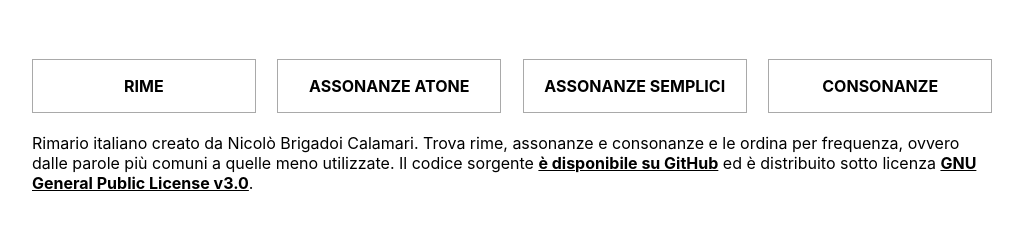
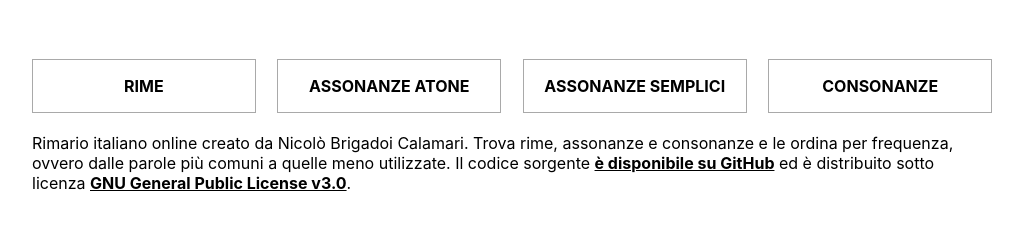
Before and after one commit to nibrica/Super-Rimario-Italiano, a plain HTML site: page web/index.html in a window 1280 px wide. Shown: the part 138-368 px from the top of the page, without its empty margins (128-1151 px from the left). Drawn offline with Linux system fonts and the light colour scheme.

Commit message:
Added 'online' keyword

```diff
--- a/web/index.html
+++ b/web/index.html
@@ -24,7 +24,7 @@ along with this program.  If not, see <https://www.gnu.org/licenses/>.
     <meta charset="UTF-8">
     <meta name="viewport" content="width=device-width, initial-scale=1.0">
     <meta name="author" content="Nicolò Brigadoi Calamari">
-    <meta name="description" content="Rimario italiano creato da Nicolò Brigadoi Calamari. Trova rime, assonanze e consonanze.">
+    <meta name="description" content="Rimario italiano online. Trova rime, assonanze e consonanze.">
     <link rel="stylesheet" href="styles.css">
     <title>Super Rimario Italiano</title>
 </head>
@@ -73,7 +73,7 @@ along with this program.  If not, see <https://www.gnu.org/licenses/>.
     </div>
     <button id="share-button" onclick="SharePage()">🌐&nbsp;Condividi</button>
     <footer class="software-info">
-        Rimario italiano creato da Nicolò Brigadoi Calamari.
+        Rimario italiano online creato da Nicolò Brigadoi Calamari.
         Trova rime, assonanze e consonanze e le ordina per frequenza,
         ovvero dalle parole più comuni a quelle meno utilizzate.
         Il codice sorgente
```
